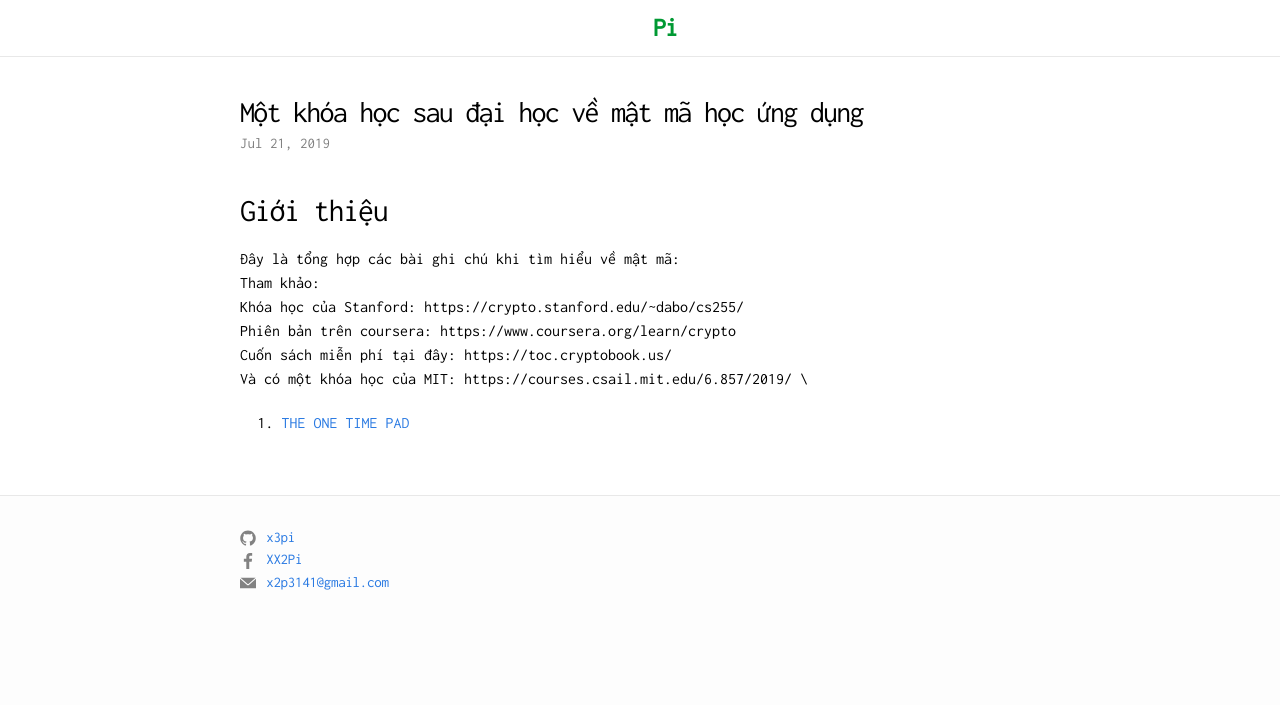
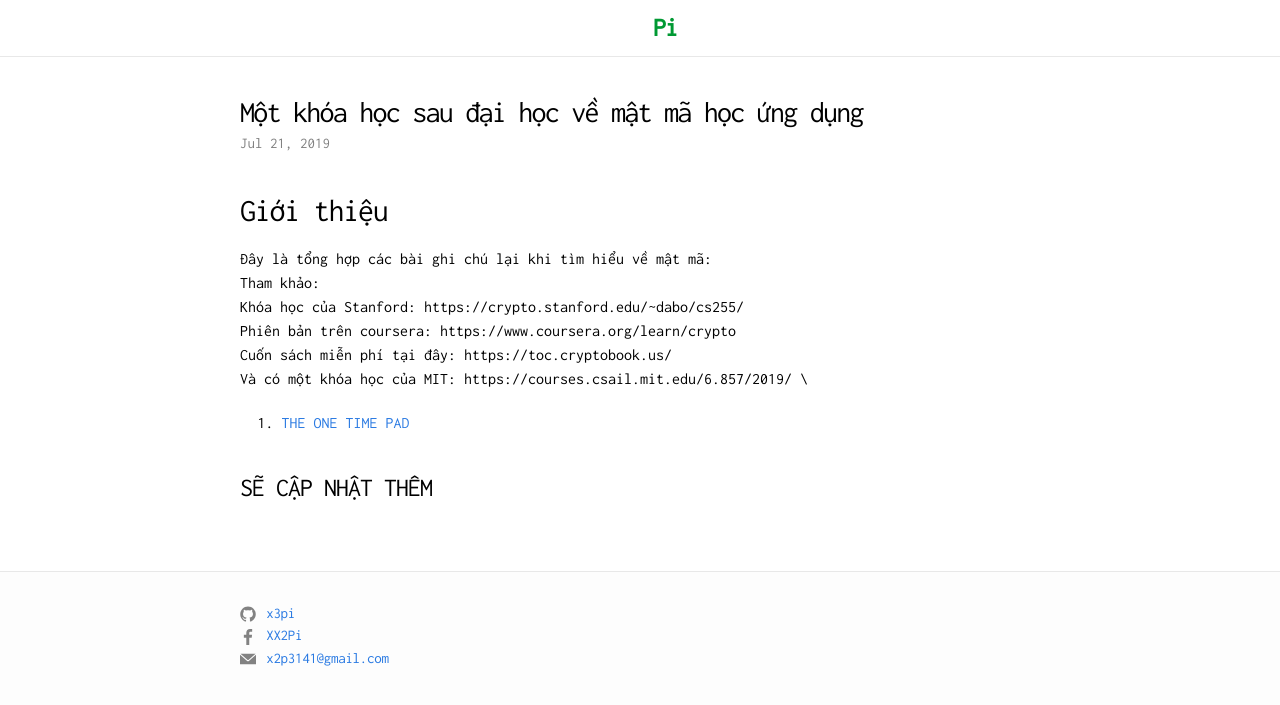
Before and after one commit to x3pi/x3pi.github.io, a Jekyll site: the page built from _posts/2019-07-21-mot-khoa-hoc-sau-dai-hoc-ve-mat-ma-hoc-ung-dung.md, in a window 1280 px wide. Shown: the top 705 px of the page. Built offline with Jekyll 4.4.1, drawn with Linux system fonts in a browser that asks for light colours; nearby versions of some CDN libraries.

Commit message:
Edit bài một khóa học mật mã

```diff
--- a/_posts/2019-07-21-mot-khoa-hoc-sau-dai-hoc-ve-mat-ma-hoc-ung-dung.md
+++ b/_posts/2019-07-21-mot-khoa-hoc-sau-dai-hoc-ve-mat-ma-hoc-ung-dung.md
@@ -9,7 +9,7 @@ creationdate: 2019-07-21 00:00:00 +07:00
 
 ## Giới thiệu
 
-Đây là tổng hợp các bài ghi chú khi tìm hiểu về mật mã:\
+Đây là tổng hợp các bài ghi chú lại khi tìm hiểu về mật mã:\
 Tham khảo:\
 Khóa học của Stanford: https://crypto.stanford.edu/~dabo/cs255/ \
 Phiên bản trên coursera: https://www.coursera.org/learn/crypto \
@@ -17,3 +17,5 @@ Cuốn sách miễn phí tại đây: https://toc.cryptobook.us/ \
 Và có một khóa học của MIT: https://courses.csail.mit.edu/6.857/2019/ \
 
 1. [THE ONE TIME PAD](x3pi.github.io/reveal/crypto/01-otp.html)
+
+<h3>SẼ CẬP NHẬT THÊM<h3/>
```
